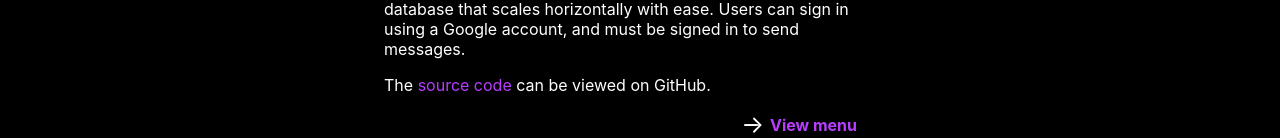
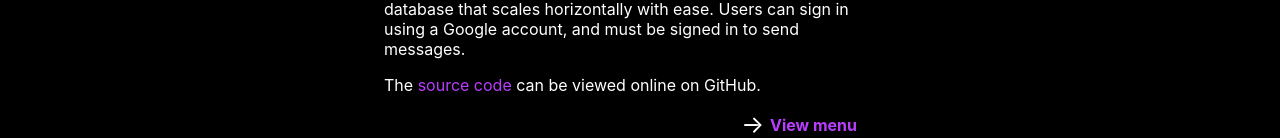
Before and after one commit to douglasdavid177/Chat-Room, a Next.js app: page /aboutsection in a window 1280 px wide. Shown: the part 659-797 px from the top of the page. Built offline with nearby package versions, Linux system fonts and the light colour scheme; no server answers.

Commit message:
Slight adjustments to phrasing of content in 'about' section

```diff
--- a/pages/aboutsection.jsx
+++ b/pages/aboutsection.jsx
@@ -31,7 +31,7 @@ const AboutSection = (props) => {
       <p>
         The{" "}
         <a href="https://github.com/douglasdavid177/Chat-Room">source code</a>{" "}
-        can be viewed on GitHub.
+        can be viewed online on GitHub.
       </p>
       <LinkButton setNavPanelOpen={props.setNavPanelOpen} />
       <br />
```
